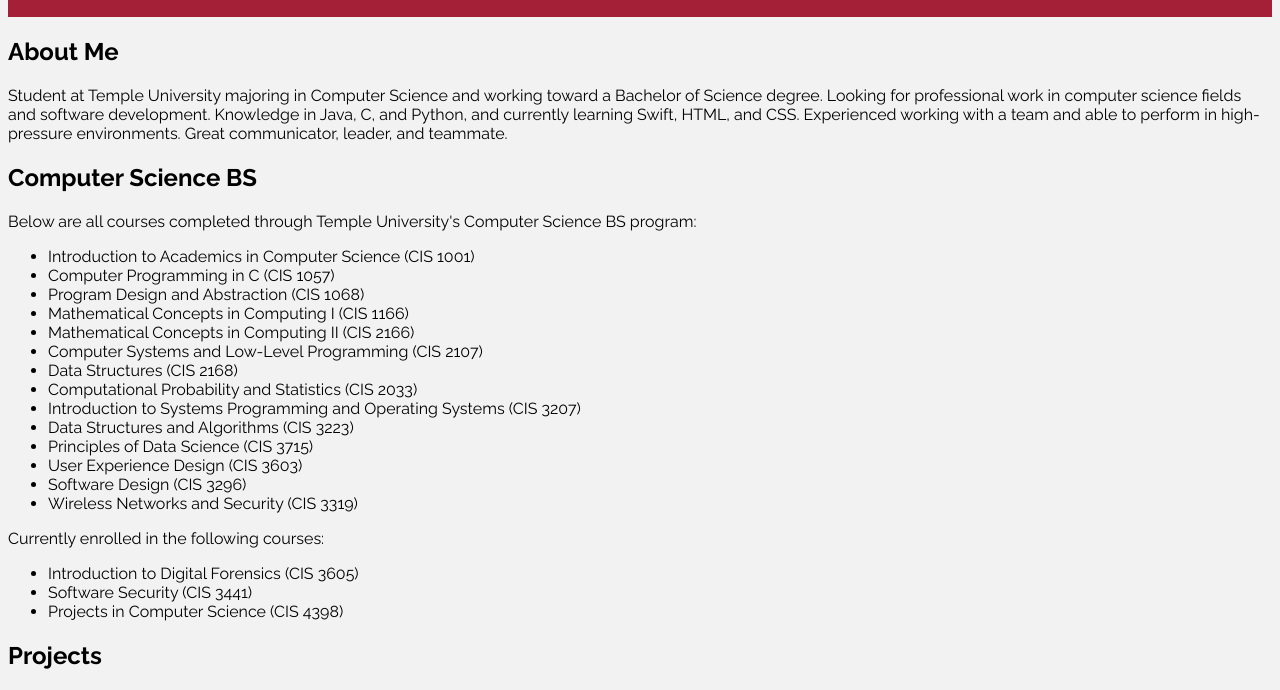
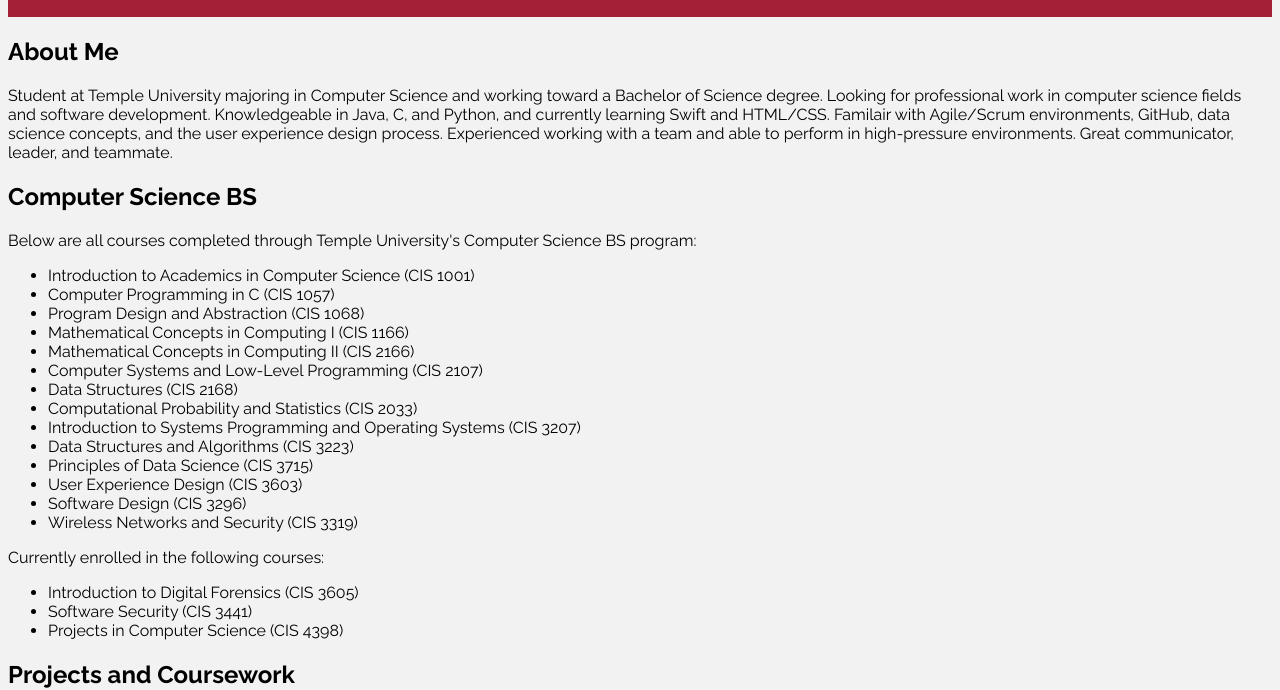
Before and after one commit to jtstanczak7/Website, a plain HTML site: page index.html in a window 1280 px wide. Shown: the part 231-921 px from the top of the page. Drawn offline with Linux system fonts and the light colour scheme.

Commit message:
Minor Text Changes
Minor text changes to update summary and titles

```diff
--- a/index.html
+++ b/index.html
@@ -1,3 +1,6 @@
+<!-- Jonathan Stanczak -->
+<!-- Personal Website (last updated 2/11/2024) -->
+
 <!DOCTYPE html>
 <html>
     <head>
@@ -10,7 +13,7 @@
     <body>
         <header>
             <div class="logo">
-                <img src="SIRACE.jpg" alt="SIRACE" class="sirace-img">
+                <img src="SIRACE.jpg" alt="SIRACE" class="sirace-img"> <!-- temporary image -->
                 <div>
                     <p>Jonathan Stanczak</p>
                 </div>
@@ -34,8 +37,9 @@
             <h1>About Me</h1>
             <p>Student at Temple University majoring in Computer Science and working toward a Bachelor
                 of Science degree. Looking for professional work in computer science fields and software
-                development. Knowledge in Java, C, and Python, and currently learning Swift, HTML, and CSS. Experienced working with a team
-                and able to perform in high-pressure environments. Great communicator, leader, and teammate.
+                development. Knowledgeable in Java, C, and Python, and currently learning Swift and HTML/CSS. Familair with Agile/Scrum environments, GitHub, data science concepts,
+                and the user experience design process. Experienced working with a team and able to perform in high-pressure environments.
+                Great communicator, leader, and teammate.
                 </p>
             </div>
             </section>
@@ -71,7 +75,7 @@
 
             <section id="Projects and Coursework">
                 <div class="container">
-                <h1>Projects</h1>
+                <h1>Projects and Coursework</h1>
                 <p><b>SmartWeights</b></p>
                 <p>Currently designing and creating the SmartWeights application alongside a team of graduate students at Temple University.
                     The app is designed to help users track their weightlifting progress and provide them with a personalized workout plan. The app will include
```
